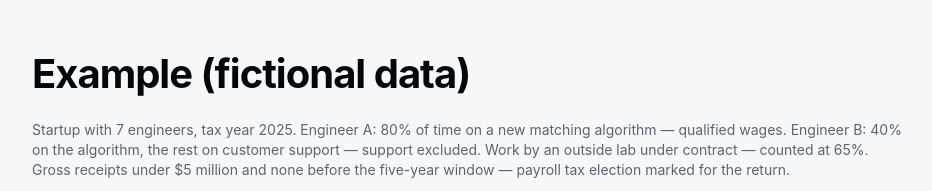
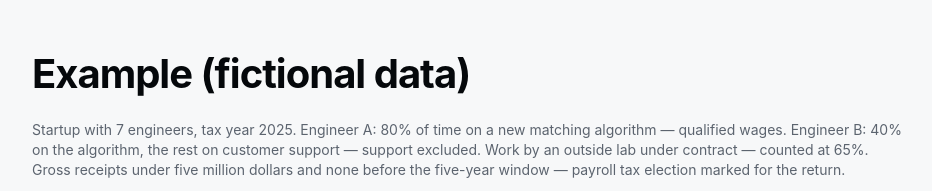
Before and after one commit to super-romeo/rdcredit-dokuwell, a plain HTML site: page index.html in a window 1280 px wide. Shown: the part 1700-1891 px from the top of the page, without its empty margins (172-1104 px from the left). Drawn offline with Linux system fonts and the light colour scheme.

Commit message:
Главная без суммы в долларах до шага «нужно» (СМ-10): « million» — словами

```diff
--- a/index.html
+++ b/index.html
@@ -90,7 +90,7 @@ height="0" width="0" style="display:none;visibility:hidden"></iframe></noscript>
 
   <section id="example" data-view="example_view">
     <h2>Example (fictional data)</h2>
-    <p class="fine">Startup with 7 engineers, tax year 2025. Engineer A: 80% of time on a new matching algorithm — qualified wages. Engineer B: 40% on the algorithm, the rest on customer support — support excluded. Work by an outside lab under contract — counted at 65%. Gross receipts under $5 million and none before the five-year window — payroll tax election marked for the return.</p>
+    <p class="fine">Startup with 7 engineers, tax year 2025. Engineer A: 80% of time on a new matching algorithm — qualified wages. Engineer B: 40% on the algorithm, the rest on customer support — support excluded. Work by an outside lab under contract — counted at 65%. Gross receipts under five million dollars and none before the five-year window — payroll tax election marked for the return.</p>
     <a class="cta" href="price.html" data-ev="click_cta_after_example">Choose your company size</a>
   </section>
 <!-- seo-tekst:start -->
```
